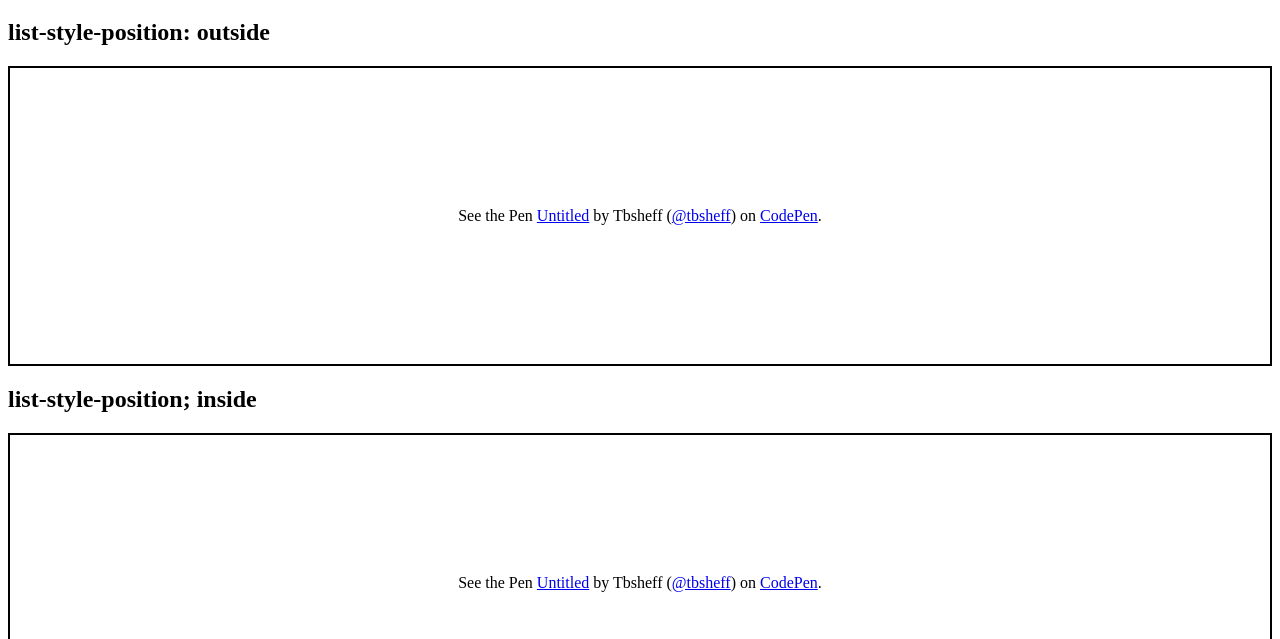
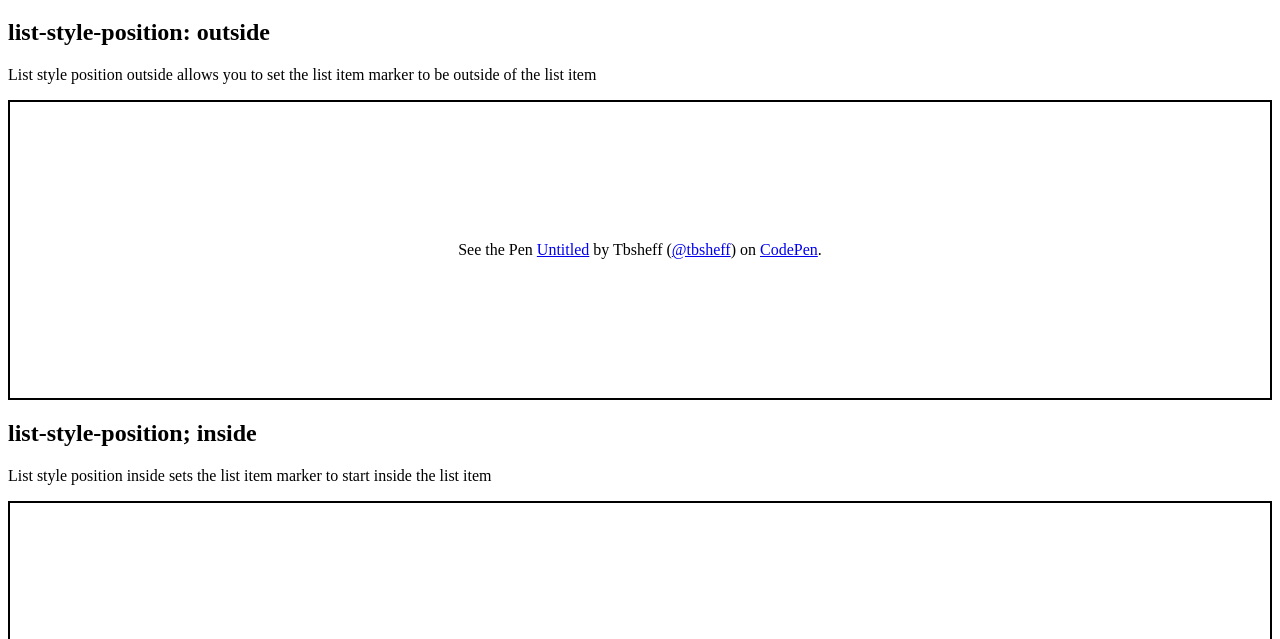
Before and after one commit to Tbsheff/CSSLists, a plain HTML site: page list-style-position/index.html in a window 1280 px wide. Shown: the part 149-788 px from the top of the page. Drawn offline with Linux system fonts and the light colour scheme; a script that the page names is missing.

Commit message:
Update index.html

```diff
--- a/list-style-position/index.html
+++ b/list-style-position/index.html
@@ -18,6 +18,7 @@
     </nav>
     <h1>List Style Position</h1>
     <h2>list-style-position: outside</h2>
+    <p> List style position outside allows you to set the list item marker to be outside of the list item</p>
     <p class="codepen" data-height="300" data-default-tab="css,result" data-slug-hash="WNXQXpW" data-user="tbsheff" style="height: 300px; box-sizing: border-box; display: flex; align-items: center; justify-content: center; border: 2px solid; margin: 1em 0; padding: 1em;">
         <span>See the Pen <a href="https://codepen.io/tbsheff/pen/WNXQXpW">
         Untitled</a> by Tbsheff (<a href="https://codepen.io/tbsheff">@tbsheff</a>)
@@ -25,6 +26,7 @@
       </p>
       <script async src="https://cpwebassets.codepen.io/assets/embed/ei.js"></script>
       <h2>list-style-position; inside</h2>
+    <p> List style position inside sets the list item marker to start inside the list item</p>
       <p class="codepen" data-height="300" data-default-tab="css,result" data-slug-hash="eYepeeZ" data-user="tbsheff" style="height: 300px; box-sizing: border-box; display: flex; align-items: center; justify-content: center; border: 2px solid; margin: 1em 0; padding: 1em;">
         <span>See the Pen <a href="https://codepen.io/tbsheff/pen/eYepeeZ">
         Untitled</a> by Tbsheff (<a href="https://codepen.io/tbsheff">@tbsheff</a>)
```
